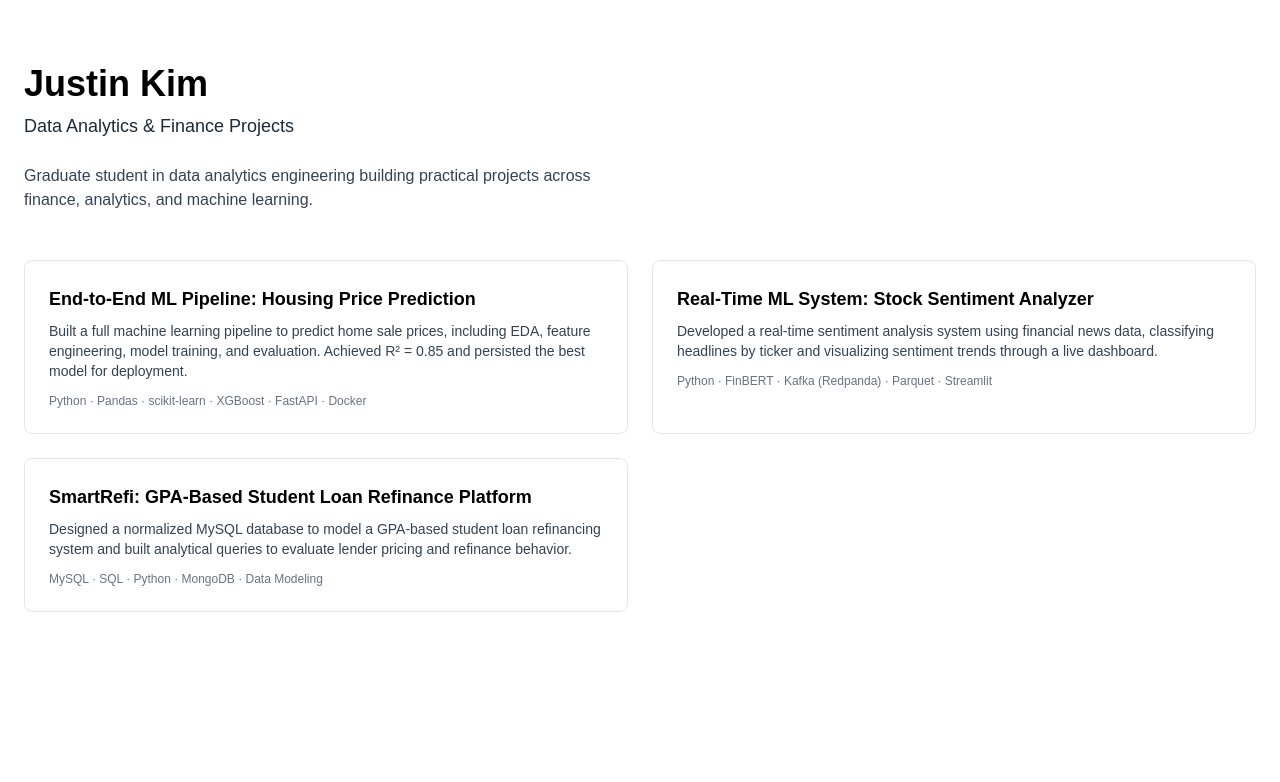
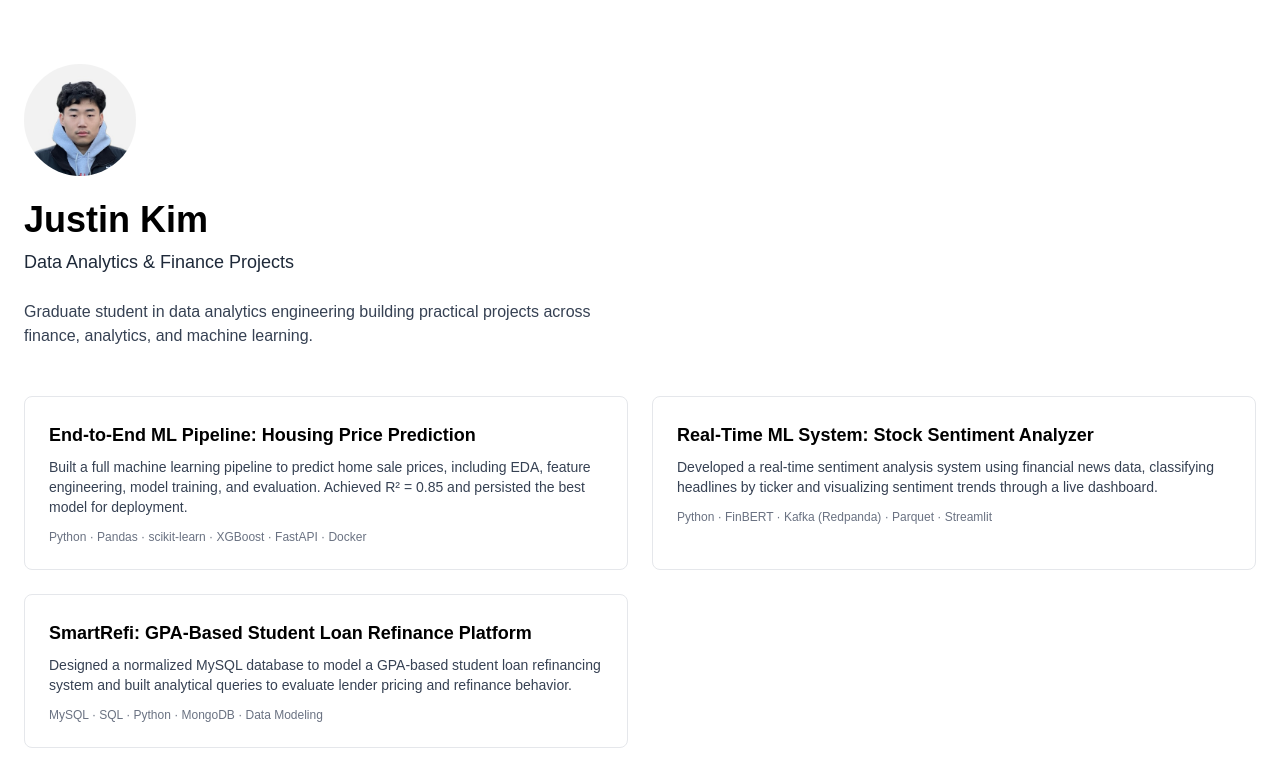
Before and after one commit to iluvcoding123/portfolio-website, a Next.js app in the folder portfolio/: page / in a window 1280 px wide. Shown: the top 782 px of the page. Built offline with nearby package versions, Linux system fonts and the light colour scheme.

Commit message:
Add headshot to homepage

```diff
--- a/portfolio/src/app/page.tsx
+++ b/portfolio/src/app/page.tsx
@@ -4,6 +4,11 @@ import { projects } from "@/content/projects";
 export default function Home() {
   return (
     <main className="min-h-screen bg-white px-6 py-16">
+      <img
+        src="/images/headshot.jpg"
+        alt="Justin Kim headshot"
+        className="mb-6 h-28 w-28 rounded-full object-cover"
+      />
       <h1 className="text-4xl font-bold text-black">Justin Kim</h1>
 
       <p className="mt-2 text-lg font-medium text-gray-800">
```
Also changed, not shown: portfolio/public/images/headshot.jpg (added).
